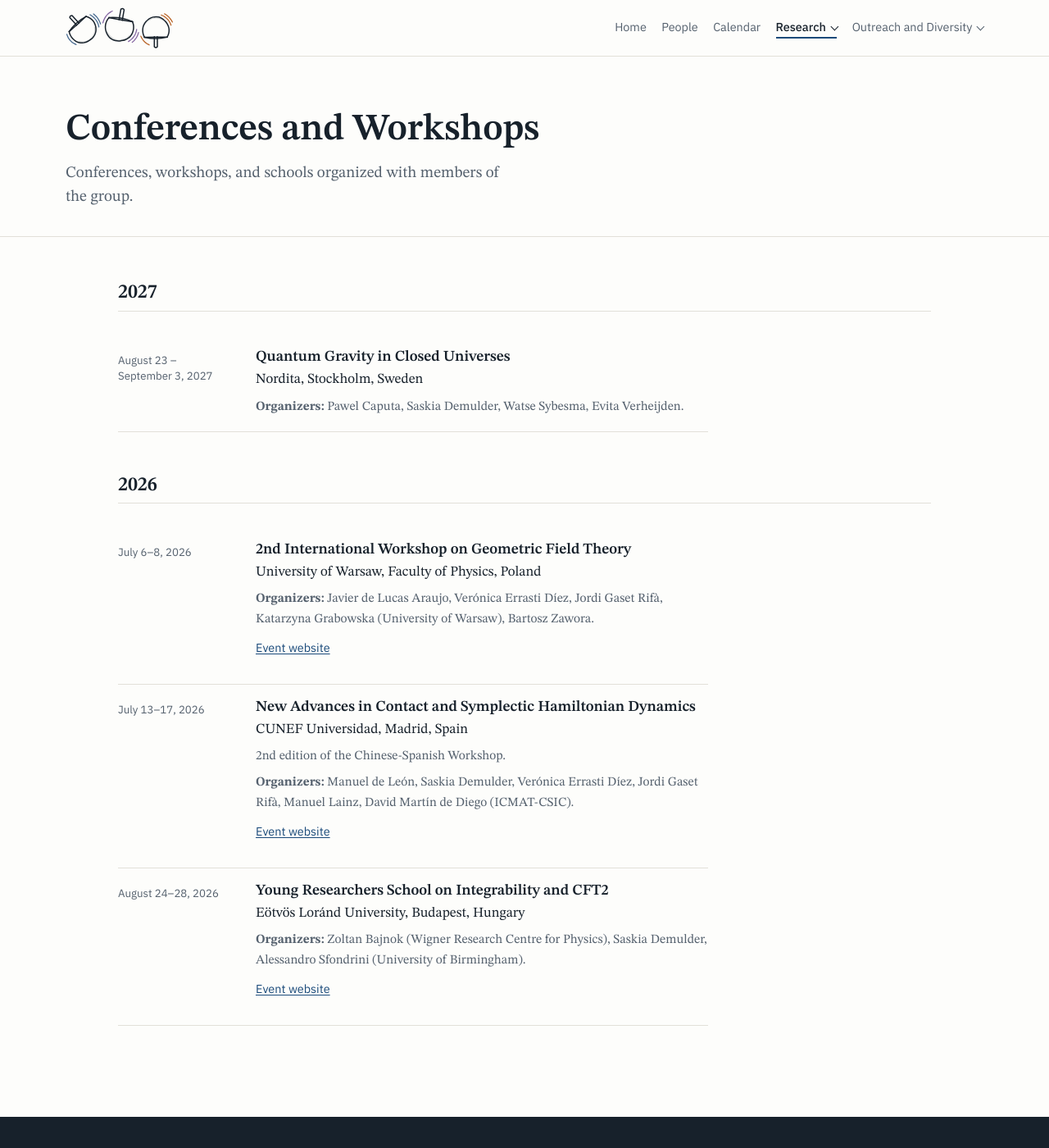
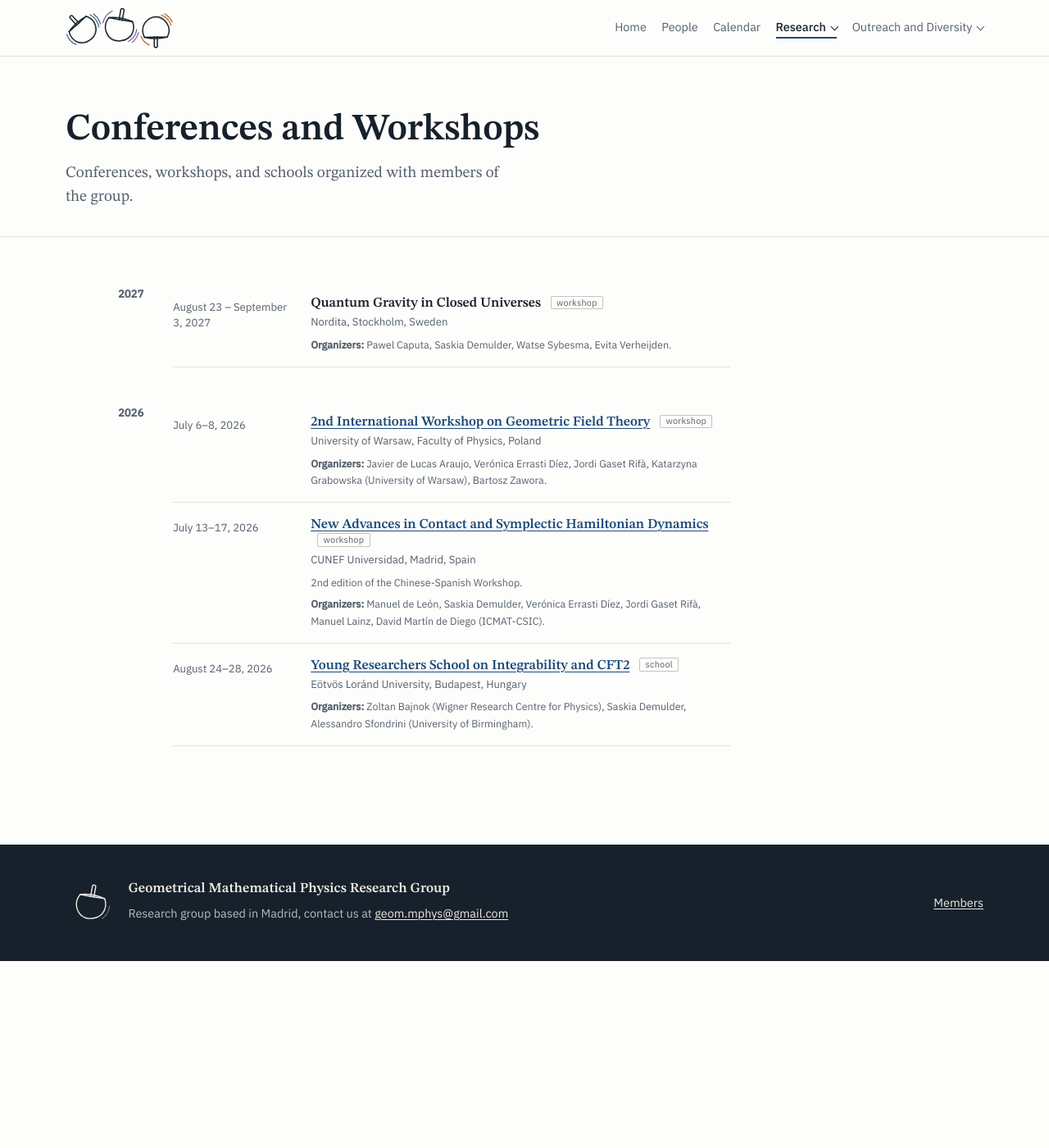
Before and after one commit to GeomMPhys/geommphys.github.io, a Jekyll site: the page built from conferences-workshops.md, in a window 1280 px wide and 1400 px high. Shown: the whole window at 82% size. Built offline with Jekyll 4.4.1, drawn with Linux system fonts in a browser that asks for light colours.

Commit message:
Restyle the four record pages as one template
Research Visits, Conferences and Workshops, Awards and Honours and Outreach are
the same page — a titled list of dated records grouped by year — so the layout
now lives in one place and the pages differ only in what each row carries.

The year becomes a mark in a 3.2rem margin rather than a section heading with a
rule, so the rows read as one continuous list instead of four separate tables.
Secondary and tertiary lines step down in size rather than in colour, because
--ink-faint fails 4.5:1 as text on either ground.

Three deliberate departures from the current includes, all from the design:

- On Conferences and Workshops the title is now the link. The URL used to
  become a separate "Event website" line under each row, costing a line per
  event. The small outlined tag is also new: `type` is already in the data
  (workshop, school) and until now only reached the calendar.
- On Awards and Honours the award leads and the person follows, since the award
  is what the row is about, and the per-row year is gone because the margin mark
  already carries it. Those rows also stop reserving the date column, which
  otherwise left an 8.75rem indent for nothing.
- Outreach keeps its bilingual titles verbatim, which is what makes it read as
  this group's outreach rather than a generic list.

Co-Authored-By: Claude Opus 5 (1M context) <noreply@anthropic.com>

```diff
--- a/_includes/workshop.html
+++ b/_includes/workshop.html
@@ -1,7 +1,7 @@
 {%- assign e = include.event -%}
 <article class="record">
   <div class="record__body">
-    <h3>{{ e.title }}</h3>
+    <h3>{% if e.url %}<a href="{{ e.url }}">{{ e.title }}</a>{% else %}{{ e.title }}{% endif %}{% if e.type %} <span class="tag">{{ e.type }}</span>{% endif %}</h3>
     {% if e.location %}<p class="record__meta">{{ e.location }}</p>{% endif %}
     {% if e.description %}<p class="record__note">{{ e.description }}</p>{% endif %}
     {% if e.organizers %}
@@ -11,7 +11,6 @@
         {%- unless forloop.last %}, {% endunless -%}
       {%- endfor %}.</p>
     {% endif %}
-    {% if e.url %}<p class="links"><a href="{{ e.url }}">Event website</a></p>{% endif %}
   </div>
   <p class="record__date">{% include date-range.html from=e.start to=e.end %}</p>
 </article>
--- a/assets/css/main.scss
+++ b/assets/css/main.scss
@@ -949,6 +949,88 @@ math {
   overflow-x: auto;
 }
 
+/* ── The record template ────────────────────────────────────────────────
+   Research Visits, Conferences and Workshops, Awards and Honours and Outreach
+   are the same page: a titled list of dated records grouped by year. They
+   differ only in what each row carries, so the layout lives here once.
+
+   The year is a mark in the margin rather than a section heading with a rule —
+   the same position the § marks take elsewhere — so the rows read as one
+   continuous list instead of four separate tables. Secondary and tertiary lines
+   step down in size rather than in colour, because --ink-faint fails 4.5:1 as
+   text on either ground. */
+.year-group {
+  display: grid;
+  grid-template-columns: 3.2rem minmax(0, 1fr);
+  gap: 0 1rem;
+  max-width: calc(4.2rem + 40em);
+  margin-bottom: 2.5rem;
+}
+
+.page-content .year-mark {
+  grid-column: 1;
+  margin: 0;
+  padding: 0;
+  border: 0;
+  color: var(--ink-soft);
+  font-family: var(--font-sans);
+  font-size: 0.82rem;
+  font-variant-numeric: tabular-nums;
+  /* aligns the mark with the first row's title, not with the top of the rule */
+  line-height: 2.45;
+}
+
+.year-group .record-list {
+  grid-column: 2;
+  max-width: none;
+  margin: 0;
+}
+
+.year-group .record h3 {
+  font-size: 1.04rem;
+}
+
+.year-group .record__meta {
+  color: var(--ink-soft);
+  font-family: var(--font-sans);
+  font-size: 0.82rem;
+}
+
+.year-group .record__note {
+  font-family: var(--font-sans);
+  font-size: 0.78rem;
+}
+
+.year-group .record__date {
+  font-size: 0.82rem;
+}
+
+/* Awards carry no per-row date — the year mark in the margin says it — so the
+   row must not keep reserving the date column. */
+.record--nodate {
+  grid-template-columns: minmax(0, 1fr);
+}
+
+.record--nodate .record__body {
+  grid-column: 1;
+}
+
+/* The one thing a conference row needs that no other row does: `type` is in the
+   data already and until now only reached the calendar. */
+.tag {
+  display: inline-block;
+  margin-left: 0.5rem;
+  padding: 0.05rem 0.4rem;
+  border: 1px solid var(--rule-strong);
+  border-radius: 2px;
+  color: var(--ink-soft);
+  font-family: var(--font-sans);
+  font-size: 0.68rem;
+  font-weight: 400;
+  letter-spacing: 0.02em;
+  vertical-align: 0.14em;
+}
+
 /* ── Publications: a reference list ────────────────────────────────── */
 
 .publication-list {
--- a/conferences-workshops.md
+++ b/conferences-workshops.md
@@ -9,10 +9,12 @@ permalink: /conferences-workshops/
 {% if site.data.workshops.events and site.data.workshops.events.size > 0 %}
 {% assign groups = site.data.workshops.events | group_by_exp: "e", "e.start | date: '%Y'" | sort: "name" | reverse %}
 {% for group in groups %}
-<h2>{{ group.name }}</h2>
+<section class="year-group">
+<h2 class="year-mark">{{ group.name }}</h2>
 <div class="record-list">
 {% for event in group.items %}{% include workshop.html event=event people=all_people %}{% endfor %}
 </div>
+</section>
 {% endfor %}
 {% else %}
 <p class="empty">Conferences and workshops will be listed here.</p>
```
Also changed, not shown: awards-honours.md (+10 -5 lines), outreach.md (+3 -1 lines), research-visits.md (+3 -1 lines).
